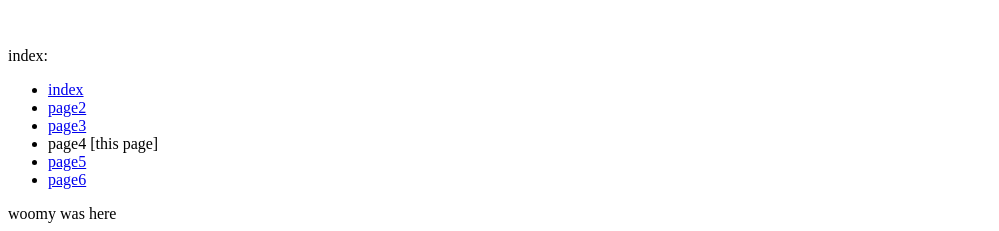
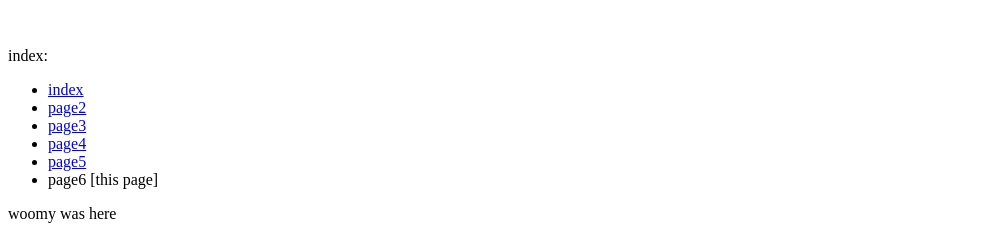
Before and after one commit to nintenbros/Error404NameNotFound, a plain HTML site: page page6.html in a window 1280 px wide. Shown: the part 613-844 px from the top of the page, without its empty margins (0-999 px from the left). Drawn offline with Linux system fonts and the light colour scheme.

Commit message:
Update page6.html

```diff
--- a/page6.html
+++ b/page6.html
@@ -12,10 +12,10 @@
     <ul>
       <li><a href="https://nintenbros.github.io/Error404NameNotFound/index.html">index</a></li>
       <li><a href="https://nintenbros.github.io/Error404NameNotFound/page2.html">page2</a></li>
-      <li><a href="https://nintenbros.github.io/Error404NameNotFound/page3.html">page3</a></li></li>
-      <li>page4 [this page]</li>
+      <li><a href="https://nintenbros.github.io/Error404NameNotFound/page3.html">page3</a></li>
+      <li><a href="https://nintenbros.github.io/Error404NameNotFound/page4.html">page4</a></li>
       <li><a href="https://nintenbros.github.io/Error404NameNotFound/page5.html">page5</a></li>
-      <li><a href="https://nintenbros.github.io/Error404NameNotFound/page6.html">page6</a></li>
+      <li>page6 [this page]</li>
     </ul>
 </body>
 </html>
```
